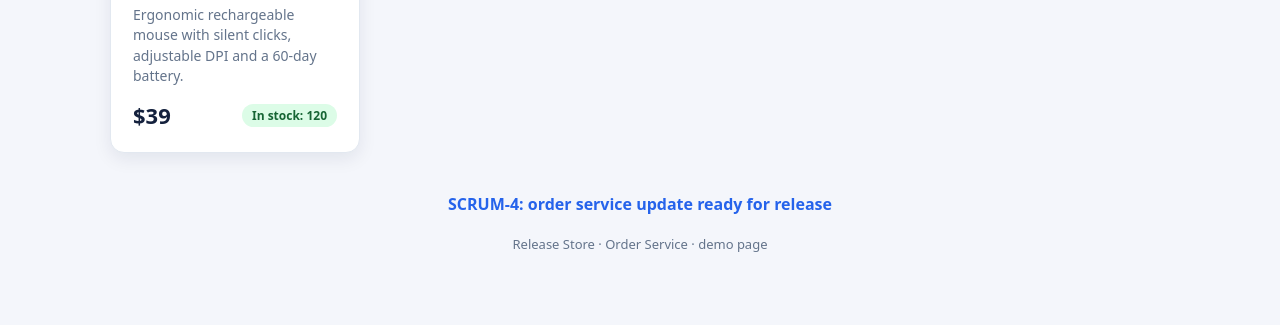
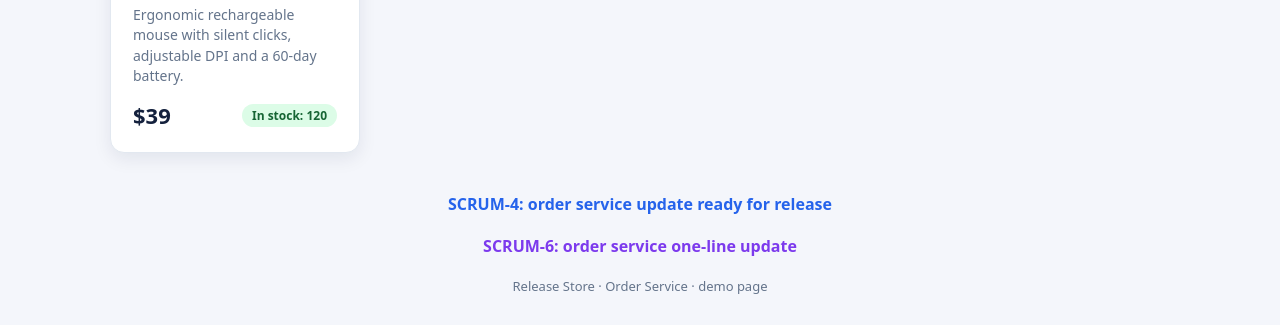
Before and after one commit to TapasDey1995/releasepilot-order-service, a plain HTML site: page index.html in a window 1280 px wide. Shown: the part 587-912 px from the top of the page. Before the commit the page ends 870 px from the top, so only its background shows below. Drawn offline with Linux system fonts and the light colour scheme.

Commit message:
SCRUM-6: order service one-line update

```diff
--- a/index.html
+++ b/index.html
@@ -70,6 +70,7 @@
   </section>
 </main>
 <p style="text-align:center;color:#2563eb;font-weight:600;margin:0 0 20px">SCRUM-4: order service update ready for release</p>
+<p style="text-align:center;color:#7c3aed;font-weight:600;margin:0 0 20px">SCRUM-6: order service one-line update</p>
 <footer>Release Store &middot; Order Service &middot; demo page</footer>
 </body>
 </html>
```
